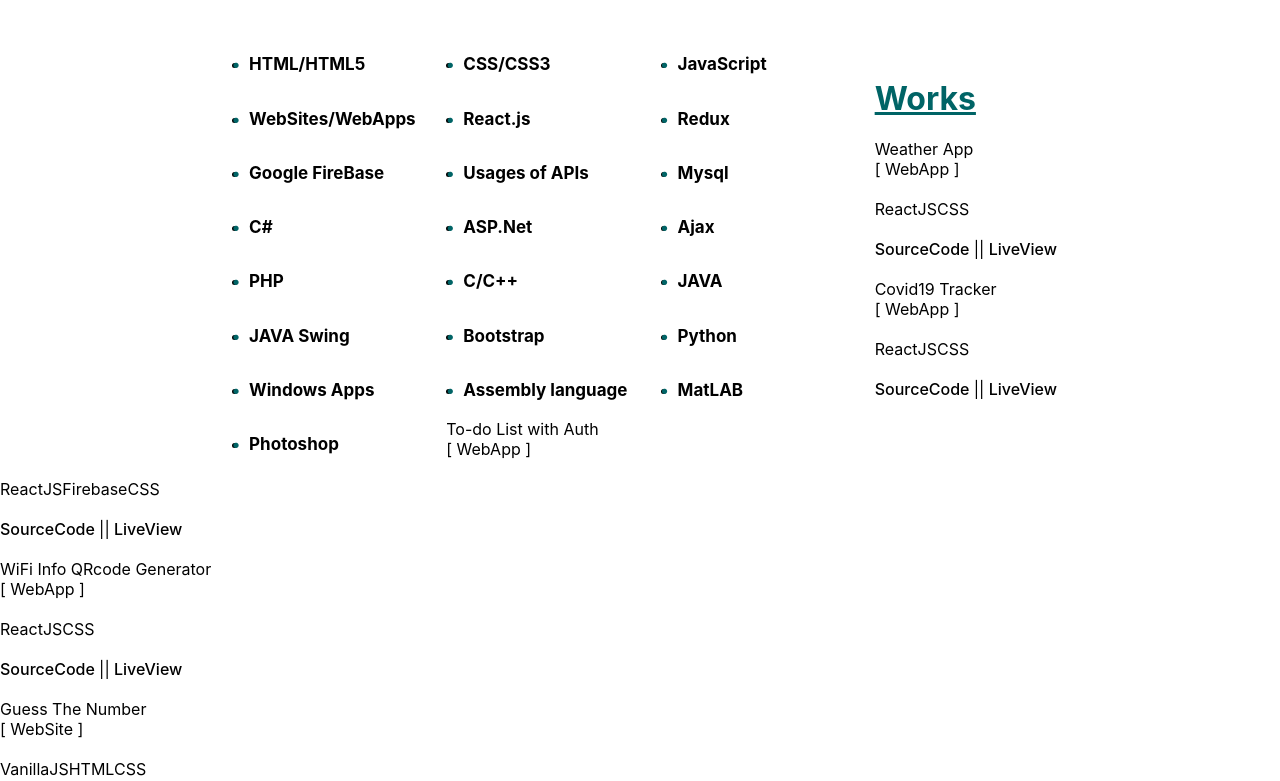
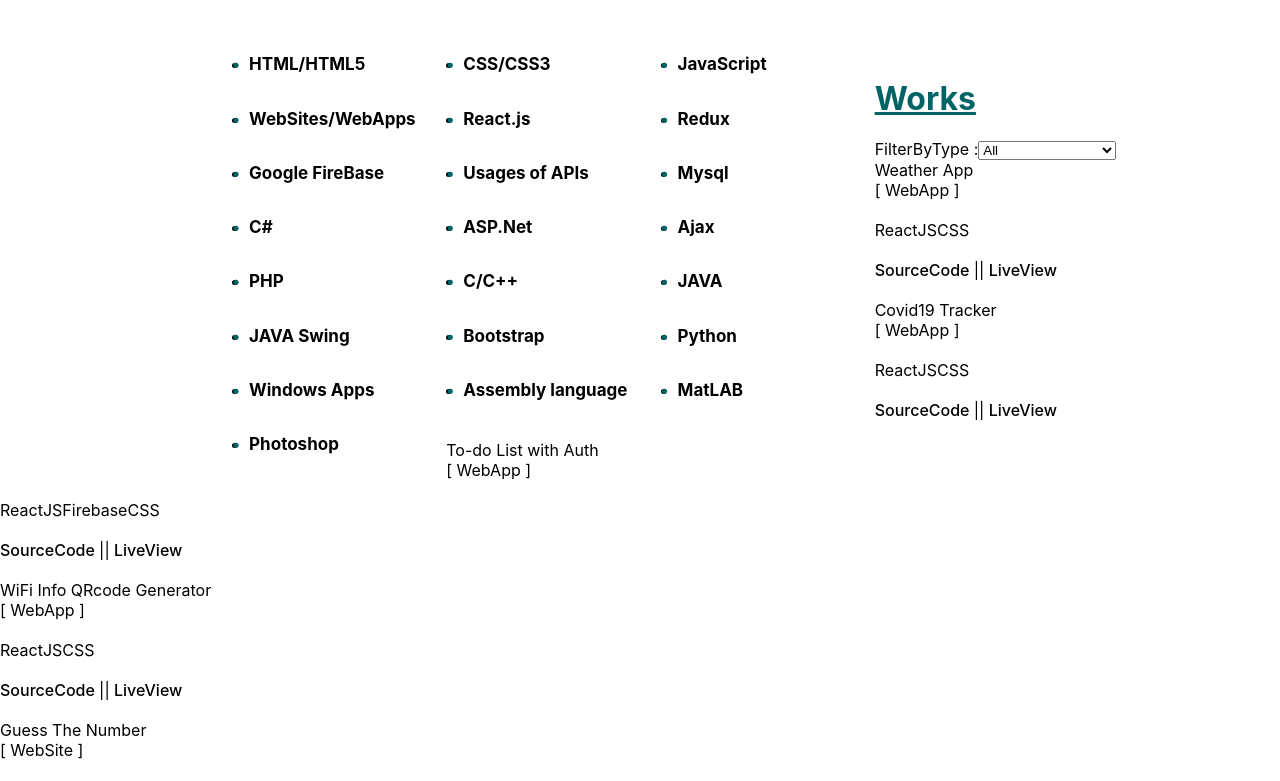
Before and after one commit to azahinhasan/Portfolio_React, a React app: page / in a window 1280 px wide. Shown: the part 440-1221 px from the top of the page. Built offline with nearby package versions, Linux system fonts and the light colour scheme.

Commit message:
filter for projects added

```diff
--- a/src/components/button.css
+++ b/src/components/button.css
@@ -105,6 +105,20 @@
   /* box-shadow: 0 5px 6px -2px #777; */
 }
 
+.FiltersButton{
+  background-color: #006466;
+  color: white;
+  padding: 5px 5px;
+  text-align: center;
+  font-size: 15px;
+  margin: 4px 2px;
+  transition-duration: 0.4s;
+  width: 24.5%;
+  height: 35px;
+  border-radius: 5px;
+  border: 2px solid #006466;
+}
+
   @media (max-width: 900px) {
 
 
--- a/src/components/projects.js
+++ b/src/components/projects.js
@@ -7,6 +7,7 @@ import CvPart from './CVpart';
 class Projects extends Component {
 
   state={
+      filterName:'All',
       data:[
         {pName:'Weather App',type:'WebApp',leng:['ReactJS','CSS'],sourceCode:' https://github.com/azahinhasan/weatherApp_React',liveView:'https://azahinhasan.github.io/weatherApp_React/'},
         {pName:'Covid19 Tracker',type:'WebApp',leng:['ReactJS','CSS'],sourceCode:' https://github.com/azahinhasan/covid19_tracker_React.js',liveView:' https://azahinhasan.github.io/covid19_tracker_React.js/#/home'},
@@ -28,17 +29,17 @@ class Projects extends Component {
         // {pName:'',type:'',leng:['VanillaJS','HTML'],sourceCode:'',liveView:''},
       ]
   }
+
+  filterNameChangeHandler=(event)=>{
+    this.setState({filterName:event.target.value});
+  }
   render() {
-    return (
 
-    <div className={classes.Projects} id="projects">
-      <Line/>
-      <br/>
-      <h1>Works</h1>
-      <div className={classes.Datas} >
-{/*
-      <div className={classes.DatasBoxes} > */}
-        {this.state.data.map(data=>{
+    let data='';
+
+    if(this.state.filterName === 'All'){
+      data=(
+        this.state.data.map(data=>{
           return(
             <div className={classes.Data}>
               <div className={classes.pName}>{data.pName}</div>
@@ -52,15 +53,68 @@ class Projects extends Component {
               {data.liveView != ''? <span>||<a href={data.liveView} target='_blank'> LiveView</a></span>:null}
               <br/><br/>
             </div>
-          )
-          })}
+          )})
+      )
+    }
+    else{
+      console.log('type: ',this.state.filterName);
+      data=(
+
+        this.state.data.map(data=>{
+          if(data.type === this.state.filterName){
+            return(
+              <div className={classes.Data}>
+                <div className={classes.pName}>{data.pName}</div>
+                <div className={classes.pType}>[ {data.type} ]</div>
+                <br/>
+                <div>
+                  <ProjectsMac leng = {data.leng}/>
+                </div>
+                <br/>
+                <a href={data.sourceCode} target='_blank'>SourceCode </a>
+                {data.liveView != ''? <span>||<a href={data.liveView} target='_blank'> LiveView</a></span>:null}
+                <br/><br/>
+              </div>
+            )
+          }
+        })
+      )
+    }
+    return (
+
+    <div className={classes.Projects} id="projects">
+      <Line/>
+      <br/>
+      <h1>Works</h1>
+
+      {/* <div className={classes.FiltersButtonPart}>
+          <button className={classesBtn.FiltersButton}>All</button>
+          <button className={classesBtn.FiltersButton}>WebSites/WebApp</button>
+          <button className={classesBtn.FiltersButton}>Windows Apps</button>
+          <button className={classesBtn.FiltersButton}>Others</button>
+      </div> */}
+
+      <div>
+        FilterByType :
+        <select onChange={this.filterNameChangeHandler}>
+          <option value='All'>All</option>
+          <option value='WebApp'>Web Apps</option>
+          <option value='WebSite'>WebSites</option>
+          <option value='WindowsApp'>Windows Apps</option>
+          <option value='WindowsProgram'>Windows Programs</option>
+        </select>
+      </div>
+      <div className={classes.Datas} >
+
+{/*
+      <div className={classes.DatasBoxes} > */}
+          {data}
+
         {/* </div> */}
 
           <CvPart/>
         </div>
 
-      <br/>
-        {/* <CvPart/> */}
     </div>
 
 
```
